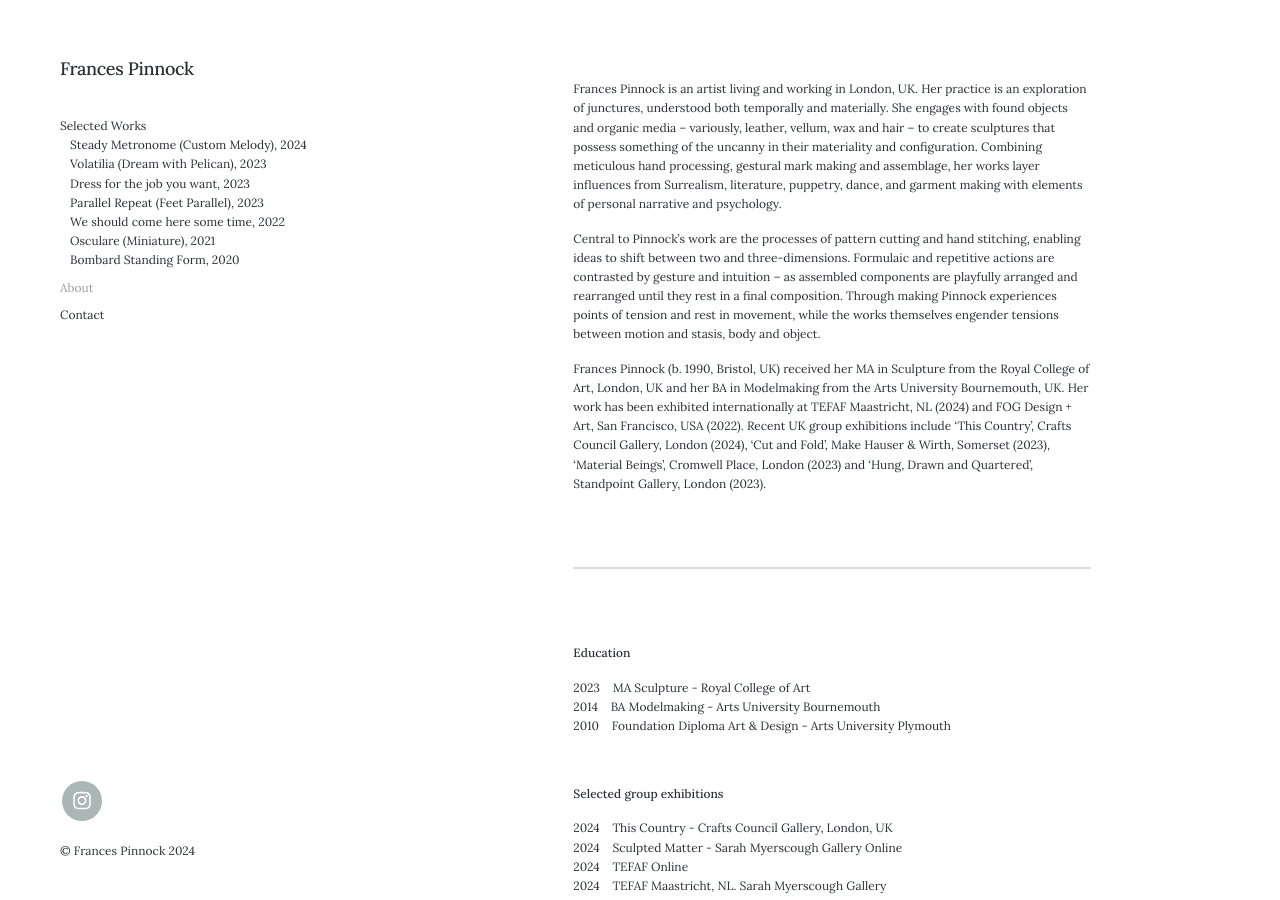
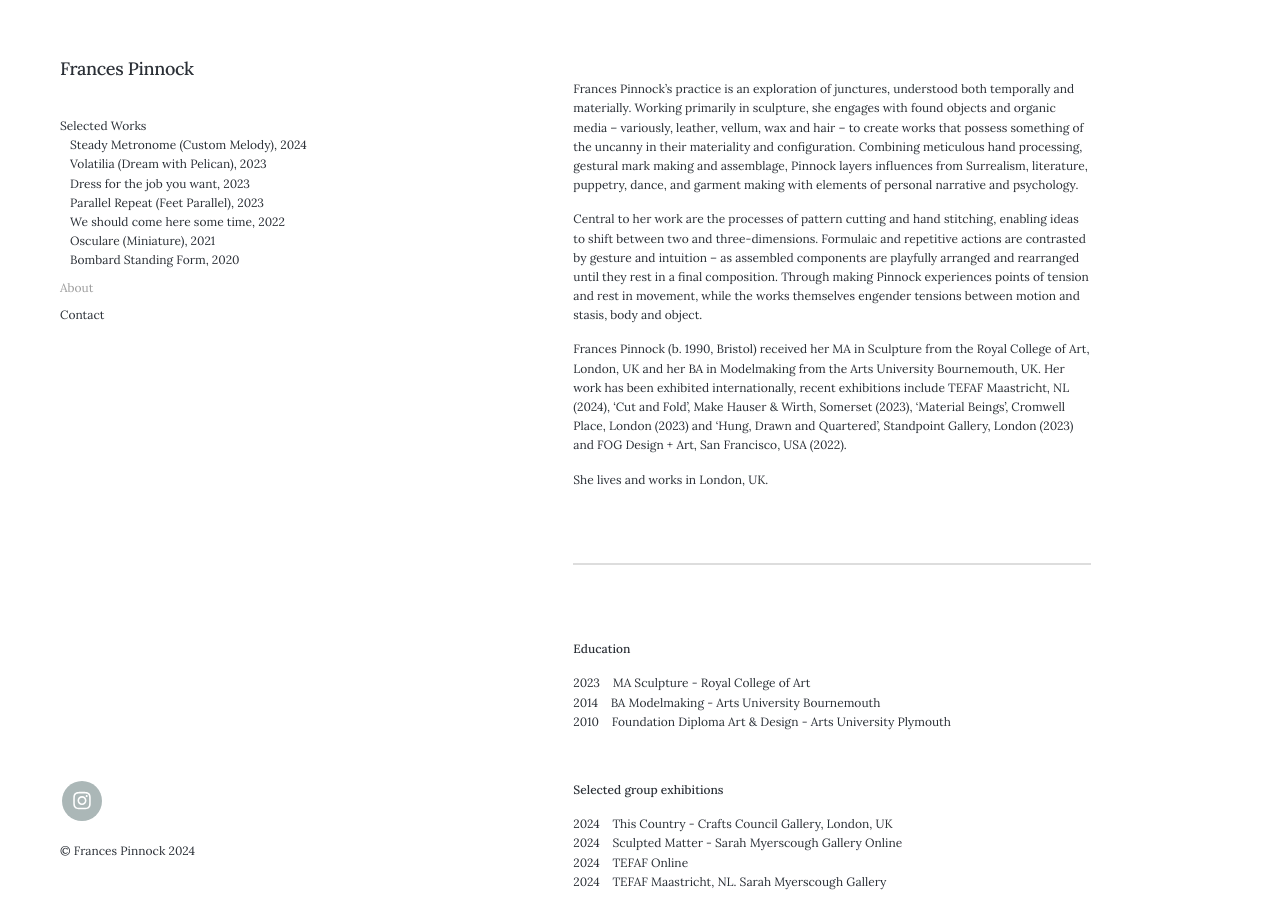
Before and after one commit to francespinnock/francespinnock.github.io, a Jekyll site: the page built from _pages/about.md, in a window 1280 px wide and 900 px high. Built offline with Jekyll 4.4.1, drawn with Linux system fonts in a browser that asks for light colours; nearby versions of some CDN libraries.

Commit message:
Update about.md

```diff
--- a/_pages/about.md
+++ b/_pages/about.md
@@ -6,11 +6,13 @@ description: About Frances Pinnock
 
 
 <br />
-Frances Pinnock is an artist living and working in London, UK. Her practice is an exploration of junctures, understood both temporally and materially. She engages with found objects and organic media – variously, leather, vellum, wax and hair – to create sculptures that possess something of the uncanny in their materiality and configuration. Combining meticulous hand processing, gestural mark making and assemblage, her works layer influences from Surrealism, literature, puppetry, dance, and garment making with elements of personal narrative and psychology.
+Frances Pinnock's practice is an exploration of junctures, understood both temporally and materially. Working primarily in sculpture, she engages with found objects and organic media – variously, leather, vellum, wax and hair – to create works that possess something of the uncanny in their materiality and configuration. Combining meticulous hand processing, gestural mark making and assemblage, Pinnock layers influences from Surrealism, literature, puppetry, dance, and garment making with elements of personal narrative and psychology.
 
-Central to Pinnock’s work are the processes of pattern cutting and hand stitching, enabling ideas to shift between two and three-dimensions. Formulaic and repetitive actions are contrasted by gesture and intuition – as assembled components are playfully arranged and rearranged until they rest in a final composition. Through making Pinnock experiences points of tension and rest in movement, while the works themselves engender tensions between motion and stasis, body and object.
+Central to her work are the processes of pattern cutting and hand stitching, enabling ideas to shift between two and three-dimensions. Formulaic and repetitive actions are contrasted by gesture and intuition – as assembled components are playfully arranged and rearranged until they rest in a final composition. Through making Pinnock experiences points of tension and rest in movement, while the works themselves engender tensions between motion and stasis, body and object.
 
-Frances Pinnock (b. 1990, Bristol, UK) received her MA in Sculpture from the Royal College of Art, London, UK and her BA in Modelmaking from the Arts University Bournemouth, UK. Her work has been exhibited internationally at TEFAF Maastricht, NL (2024) and FOG Design + Art, San Francisco, USA (2022). Recent UK group exhibitions include 'This Country', Crafts Council Gallery, London (2024), 'Cut and Fold', Make Hauser & Wirth, Somerset (2023), 'Material Beings', Cromwell Place, London (2023) and 'Hung, Drawn and Quartered', Standpoint Gallery, London (2023).
+Frances Pinnock (b. 1990, Bristol) received her MA in Sculpture from the Royal College of Art, London, UK and her BA in Modelmaking from the Arts University Bournemouth, UK. Her work has been exhibited internationally, recent exhibitions include TEFAF Maastricht, NL (2024), 'Cut and Fold', Make Hauser & Wirth, Somerset (2023), 'Material Beings', Cromwell Place, London (2023) and 'Hung, Drawn and Quartered', Standpoint Gallery, London (2023) and FOG Design + Art, San Francisco, USA (2022).
+
+She lives and works in London, UK.
 
 
 
```
